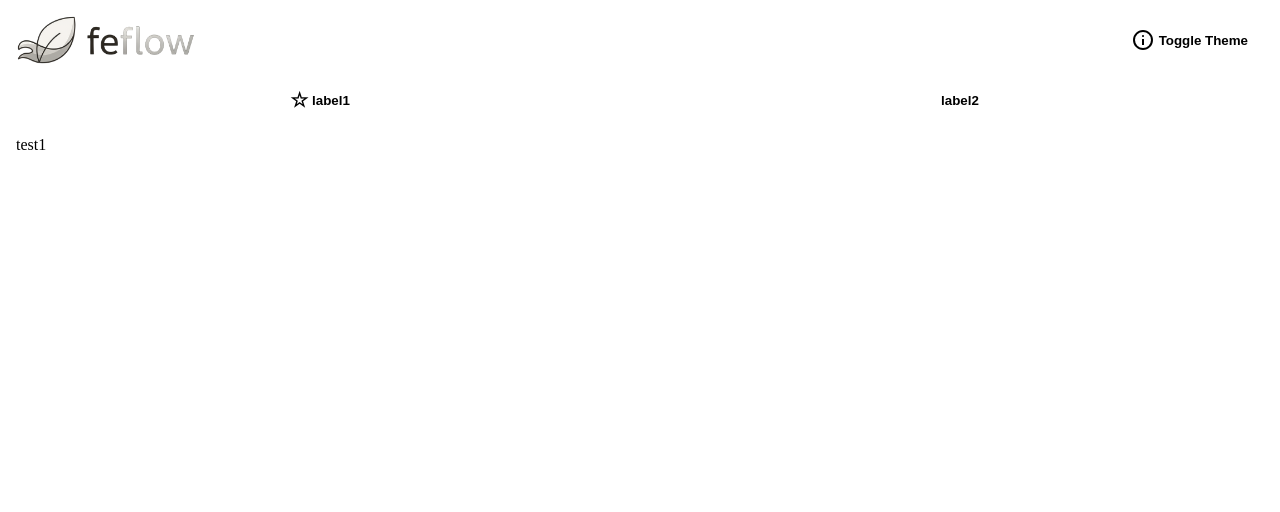
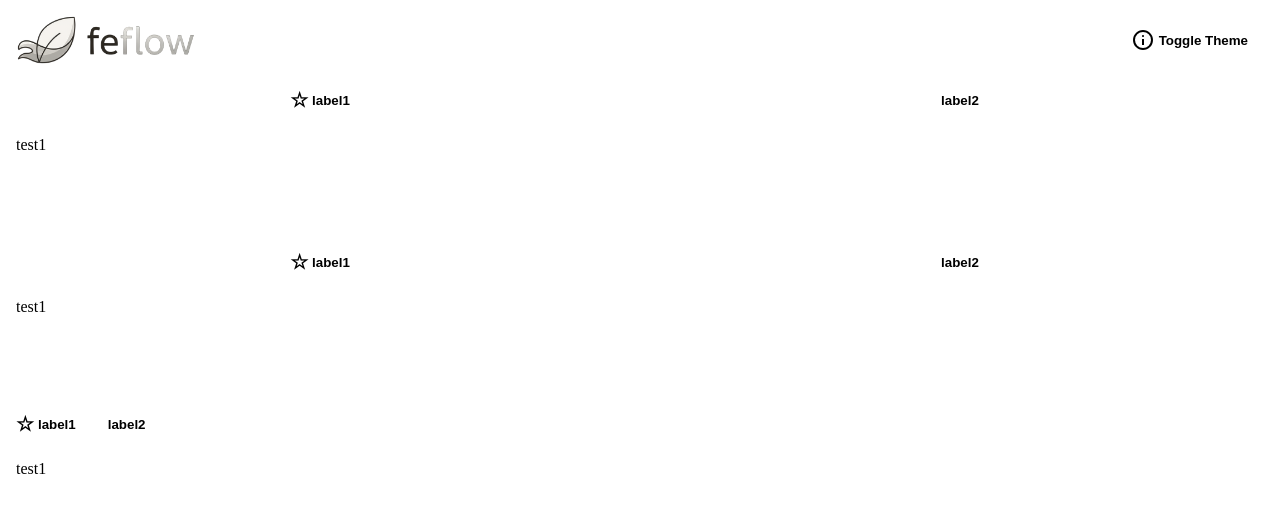
Before and after one commit to nilfocus/feflow, a SvelteKit app: page /tab in a window 1280 px wide. Shown: the top 512 px of the page. Built offline with nearby package versions, Linux system fonts and the light colour scheme.

Commit message:
tab hover follower

```diff
--- a/src/lib/actions/activeLineAction.ts
+++ b/src/lib/actions/activeLineAction.ts
@@ -1,4 +1,10 @@
-export default function activeLineAction(node: HTMLElement) {
+type Props = {
+	firstChildIndex?: number
+}
+
+export default function activeLineAction(node: HTMLElement, props?: Props) {
+	const { firstChildIndex = 0 } = props ?? {}
+
 	const line = document.createElement("div")
 
 	Object.assign(line.style, {
@@ -42,7 +48,7 @@ export default function activeLineAction(node: HTMLElement) {
 	) as HTMLElement[]
 
 	if (childElements.length > 0) {
-		activeElement = childElements[0]
+		activeElement = childElements[firstChildIndex]
 		update()
 	}
 
--- a/src/lib/components/hover-follower/HoverFollower.svelte
+++ b/src/lib/components/hover-follower/HoverFollower.svelte
@@ -1,17 +1,30 @@
 <script lang="ts">
+	import { actionUtil, classMapUtil } from "../../utils/index.js"
 	import { hoverFollowerAction } from "../../actions/index.js"
-	import type { OrientationType } from "../../types/index.js"
+	import type { ActionEntryType, OrientationType } from "../../types/index.js"
 	import type { HTMLAttributes } from "svelte/elements"
 
 	interface Props extends HTMLAttributes<HTMLDivElement> {
 		orientation?: OrientationType
+		actions?: ActionEntryType<HTMLElement>[]
 	}
 
-	let { children, orientation = "vertical", ...rest }: Props = $props()
+	let {
+		class: className,
+		orientation = "vertical",
+		actions,
+		children,
+		...rest
+	}: Props = $props()
 </script>
 
-<div {...rest} class="hoverFollower" use:hoverFollowerAction={orientation}>
-	<div class="overlay"></div>
+<div
+	{...rest}
+	class="hoverFollower"
+	use:hoverFollowerAction={orientation}
+	use:actionUtil={actions}
+>
+	<div class={classMapUtil("overlay", className)}></div>
 	{@render children?.()}
 </div>
 
--- a/src/lib/components/tab/TabItem.svelte
+++ b/src/lib/components/tab/TabItem.svelte
@@ -1,20 +1,47 @@
 <script lang="ts">
 	import type { HTMLAttributes } from "svelte/elements"
 	import { activeLineAction } from "../../actions/index.js"
+	import HoverFollower from "../hover-follower/index.js"
+	import type { ActionType } from "../../types/index.js"
 
-	interface Props extends HTMLAttributes<HTMLDivElement> {}
+	interface Props extends HTMLAttributes<HTMLDivElement> {
+		hoverFollower?: boolean
+	}
 
-	let { class: className, children, ...rest }: Props = $props()
+	let {
+		class: className,
+		hoverFollower = false,
+		children,
+		...rest
+	}: Props = $props()
 
-	const color = "var(--ff-color-primary)"
+	const dataSet = {
+		"data-line-color": "var(--ff-color-on-surface)",
+		"data-line-height": "2px"
+	}
+	const style = `display: flex; border-bottom: 1px solid var(--ff-color-border); ${rest.style}`
 </script>
 
-<div
-	{...rest}
-	use:activeLineAction
-	data-line-color={color}
-	data-line-height="2px"
-	style="display: flex; border-bottom: 1px solid {color}; {rest.style}"
->
-	{@render children?.()}
+<div {...rest}>
+	{#if hoverFollower}
+		<HoverFollower
+			{style}
+			orientation="horizontal"
+			{...dataSet}
+			actions={[
+				[
+					activeLineAction as ActionType<HTMLElement>,
+					{
+						firstChildIndex: 1
+					}
+				]
+			]}
+		>
+			{@render children?.()}
+		</HoverFollower>
+	{:else}
+		<div use:activeLineAction {style} {...dataSet}>
+			{@render children?.()}
+		</div>
+	{/if}
 </div>
--- a/src/lib/components/theme-provider/ThemeProvider.svelte
+++ b/src/lib/components/theme-provider/ThemeProvider.svelte
@@ -162,6 +162,7 @@
 
 		.border-0 {
 			border: none !important;
+			border-radius: 0 !important;
 		}
 
 		[data-theme="light"] {
--- a/src/routes/(examples)/tab/+page.svelte
+++ b/src/routes/(examples)/tab/+page.svelte
@@ -2,7 +2,11 @@
 	import { Button, Tab } from "@/lib/index.js"
 	import { fade, fly } from "svelte/transition"
 
-	let activeTab = $state("1")
+	let activeTab = $state({
+		tab1: "1",
+		tab2: "1",
+		tab3: "1"
+	})
 
 	const tabs = [
 		{ id: "1", label: "label1", content: "test1", icon: "&#9734;" },
@@ -10,15 +14,62 @@
 	]
 </script>
 
-<Tab>
+{#snippet content(isActive: boolean, content: any)}
+	<Tab.Content
+		{isActive}
+		transition={{
+			in: [fly, { x: 300, duration: 400 }],
+			out: [fade, { duration: 300 }]
+		}}
+	>
+		{content}
+	</Tab.Content>
+{/snippet}
+
+{#snippet icon(s: string)}
+	<span style="font-size: 20px;">{@html s}</span>
+{/snippet}
+
+<Tab id="tab1">
 	<Tab.Item>
 		{#each tabs as tab}
 			<Button
 				id={tab.id}
+				title={tab.label}
 				variant="text"
 				style="flex:1;"
 				onclick={() => {
-					activeTab = tab.id
+					activeTab.tab1 = tab.id
+				}}
+			>
+				{#if tab.icon}
+					{@render icon(tab.icon)}
+				{/if}
+				{tab.label}
+			</Button>
+		{/each}
+	</Tab.Item>
+
+	{#each tabs as tab}
+		{@render content(activeTab.tab1 === tab.id, tab.content)}
+	{/each}
+</Tab>
+
+<br />
+<br />
+<br />
+<br />
+
+<Tab id="tab2" style="background: transparent;">
+	<Tab.Item hoverFollower>
+		{#each tabs as tab}
+			<Button
+				id={tab.id}
+				title={tab.label}
+				variant="text"
+				style="flex:1;"
+				onclick={() => {
+					activeTab.tab2 = tab.id
 				}}
 			>
 				{#if tab.icon}
@@ -30,14 +81,35 @@
 	</Tab.Item>
 
 	{#each tabs as tab}
-		<Tab.Content
-			isActive={activeTab === tab.id}
-			transition={{
-				in: [fly, { x: 300, duration: 400 }],
-				out: [fade, { duration: 300 }]
-			}}
-		>
-			{tab.content}
-		</Tab.Content>
+		{@render content(activeTab.tab2 === tab.id, tab.content)}
 	{/each}
 </Tab>
+
+<br />
+<br />
+<br />
+<br />
+
+<Tab id="tab3">
+	<Tab.Item>
+		{#each tabs as tab}
+			<Button
+				id={tab.id}
+				title={tab.label}
+				variant="text"
+				onclick={() => {
+					activeTab.tab3 = tab.id
+				}}
+			>
+				{#if tab.icon}
+					<span style="font-size: 20px;">{@html tab.icon}</span>
+				{/if}
+				{tab.label}
+			</Button>
+		{/each}
+	</Tab.Item>
+
+	{#each tabs as tab}
+		{@render content(activeTab.tab3 === tab.id, tab.content)}
+	{/each}
+</Tab>
```
